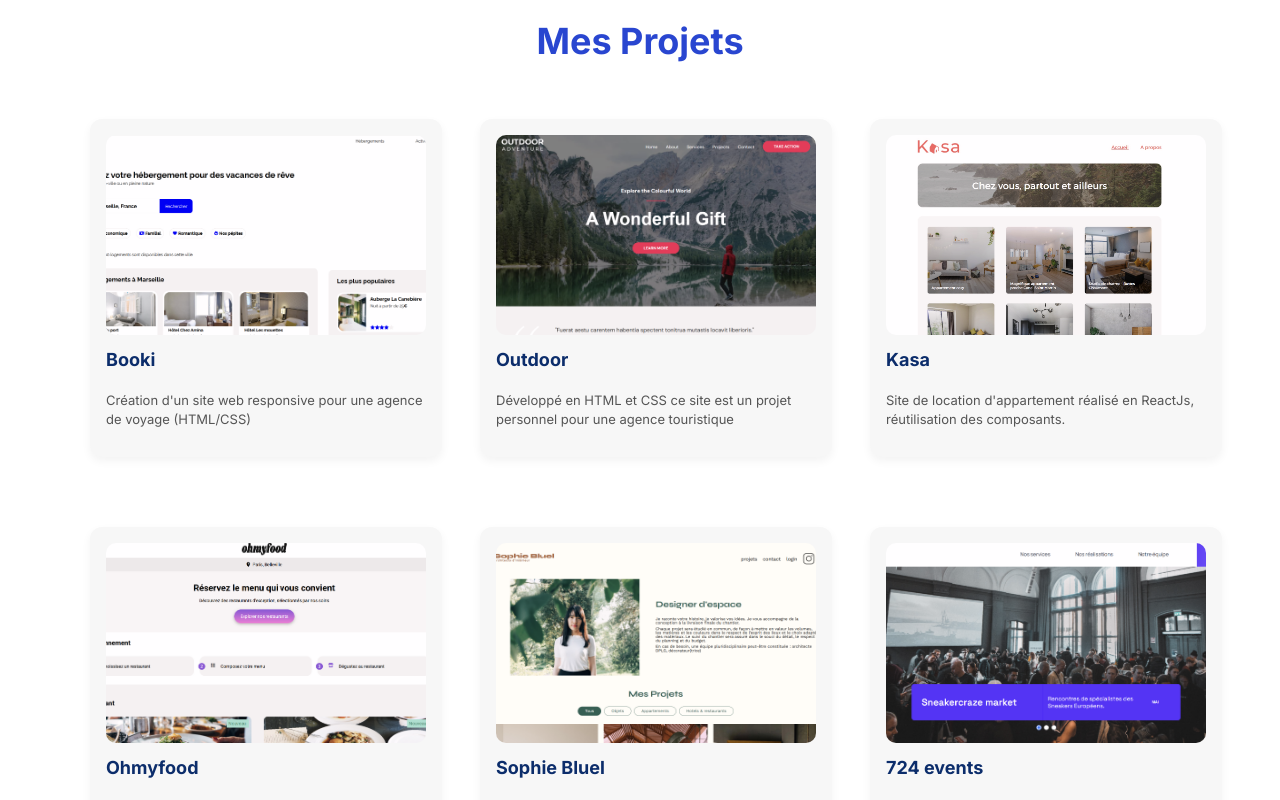
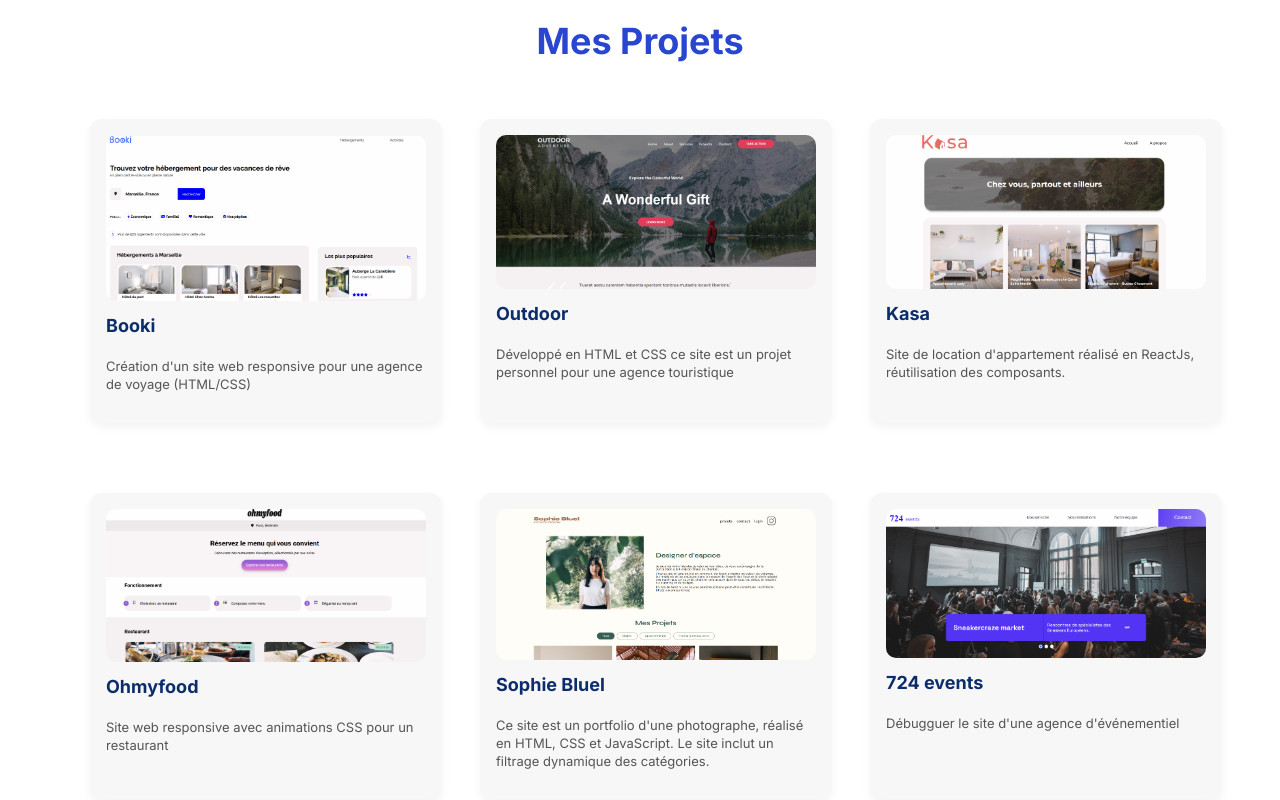
Before and after one commit to Faysal64/Portfolio-Perso, a React (Vite) app: page / in a window 1280 px wide. Shown: the part 1220-2020 px from the top of the page. Built offline with nearby package versions, Linux system fonts and the light colour scheme.

Commit message:
Redimensionner l'image Kasa

```diff
--- a/src/styles/ProjectsSection.css
+++ b/src/styles/ProjectsSection.css
@@ -45,9 +45,8 @@ body {
 }
 
 .project-card img.project-image {
-  width: 100%;
-  height: 200px;                  /* ✅ Hauteur fixe */
-  object-fit: cover;              /* ✅ Remplit l’espace visuel */
+  width: 100%;                 /* ✅ Hauteur fixe */
+  object-fit: contain;              /* ✅ Remplit l’espace visuel */
   border-radius: 10px;
   margin-bottom: 14px;
   transition: transform 0.3s ease;
```
Also changed, not shown: src/assets/images/Kasa.png.
